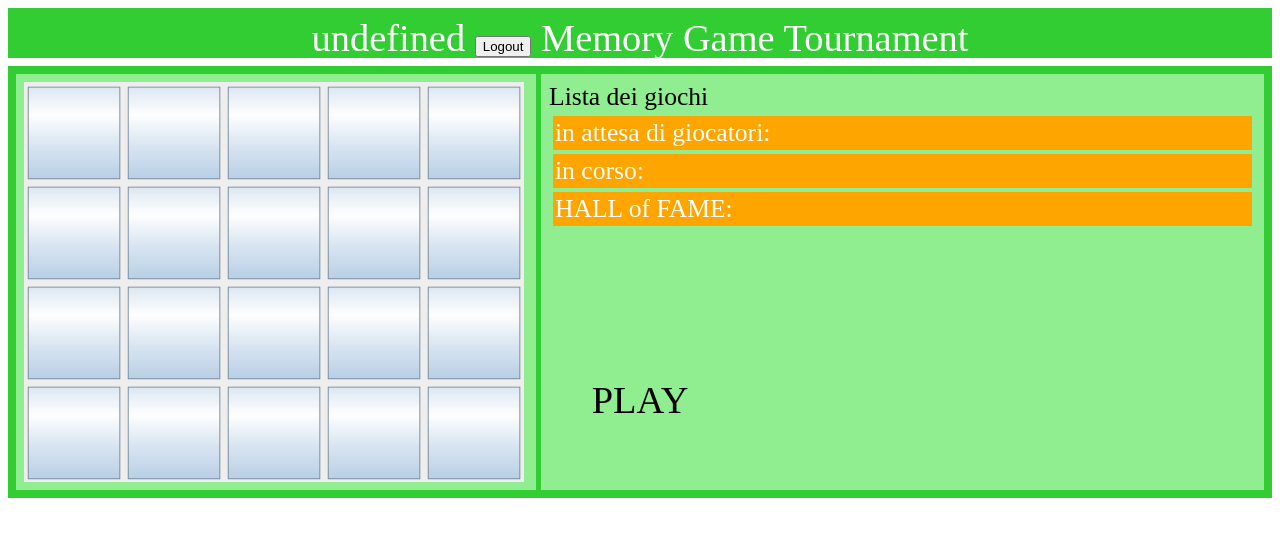
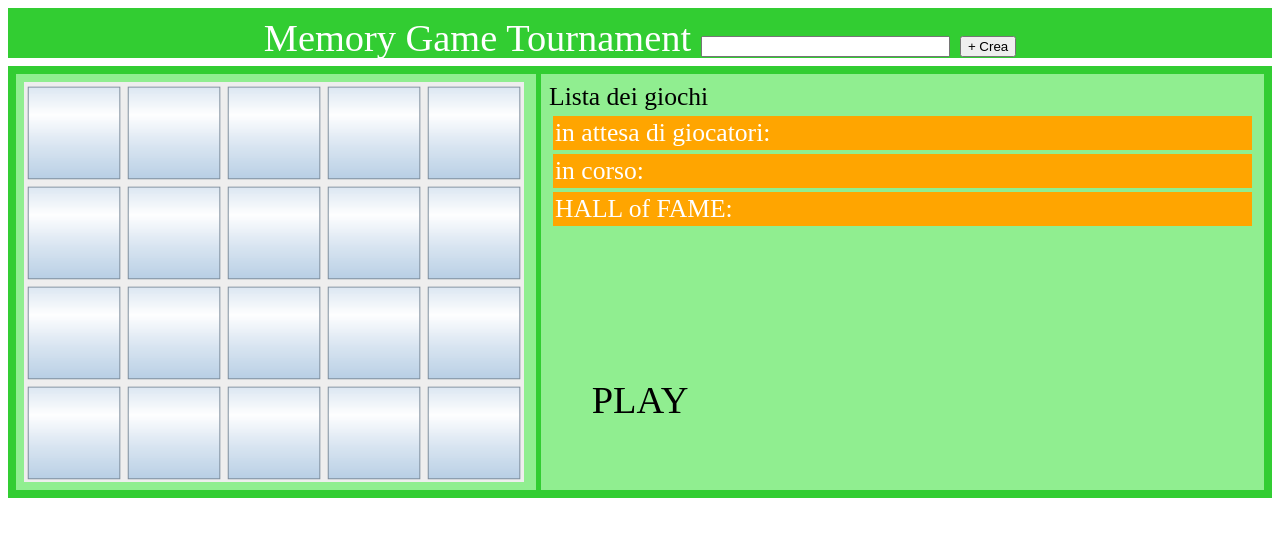
Before and after one commit to mpalitto/memory-game-javascript, a plain HTML site: page index.html in a window 1280 px wide. Drawn offline with Linux system fonts and the light colour scheme; no server answers.

Commit message:
fix: when localStorage is undefined

```diff
--- a/index.html
+++ b/index.html
@@ -155,7 +155,9 @@
   var hall = {};  //list giocatori vincenti
   var myGame = localStorage.myGame;
   var myRole = localStorage.myRole;
-  var myName = localStorage.myName;
+  var myName = "";
+
+  if(localStorage.myName !== undefined) myName = localStorage.myName;
 
   window.onbeforeunload = function(){
 	localStorage.myGame = myGame;
```
